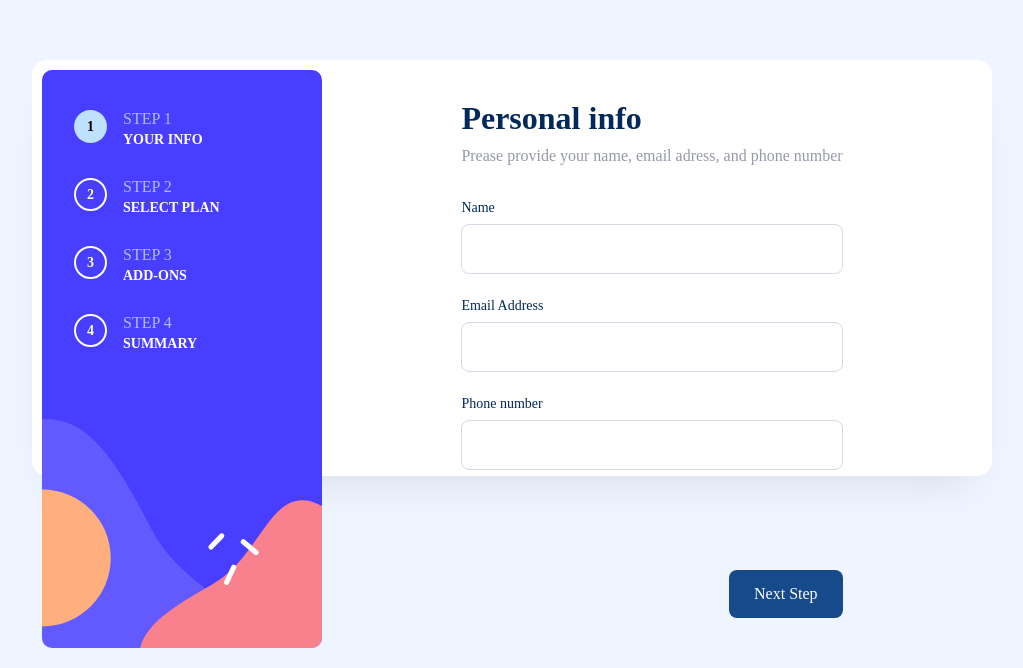
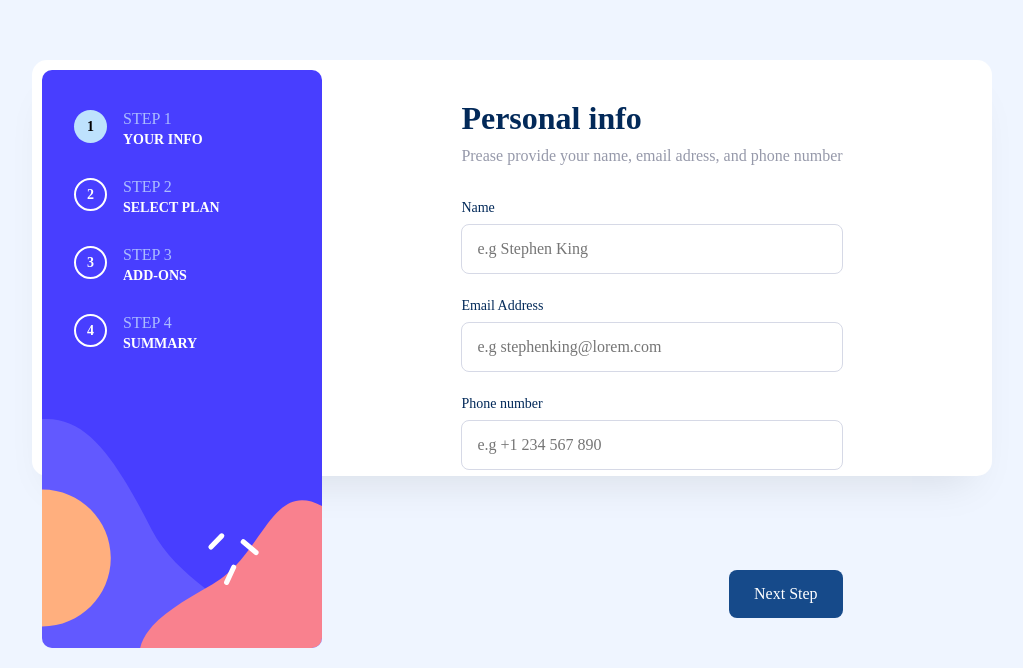
Before and after one commit to orafael93/substep-form-frontend-mentor, a React (Vite) app: page / in a window 1280 px wide. Shown: the part 132-800 px from the top of the page, without its empty margins (128-1151 px from the left). Built offline with nearby package versions, Linux system fonts and the light colour scheme.

Commit message:
feat: adicao de placeholder nos inputs do Step1

```diff
--- a/src/components/Step1/index.tsx
+++ b/src/components/Step1/index.tsx
@@ -9,15 +9,19 @@ const Step1 = () => {
             </S.StepDescription>
             <S.WrapperInput>
                 <S.Label htmlFor="name">Name</S.Label>
-                <S.Input id="name" />
+                <S.Input id="name" placeholder="e.g Stephen King" />
             </S.WrapperInput>
             <S.WrapperInput>
                 <S.Label htmlFor="name">Email Address</S.Label>
-                <S.Input type="email" id="name" />
+                <S.Input
+                    type="email"
+                    id="name"
+                    placeholder="e.g stephenking@lorem.com"
+                />
             </S.WrapperInput>
             <S.WrapperInput>
                 <S.Label htmlFor="name">Phone number</S.Label>
-                <S.Input id="name" />
+                <S.Input id="name" placeholder="e.g +1 234 567 890" />
             </S.WrapperInput>
             <S.WrapperNextStep>
                 <S.Button>Next Step</S.Button>
```
